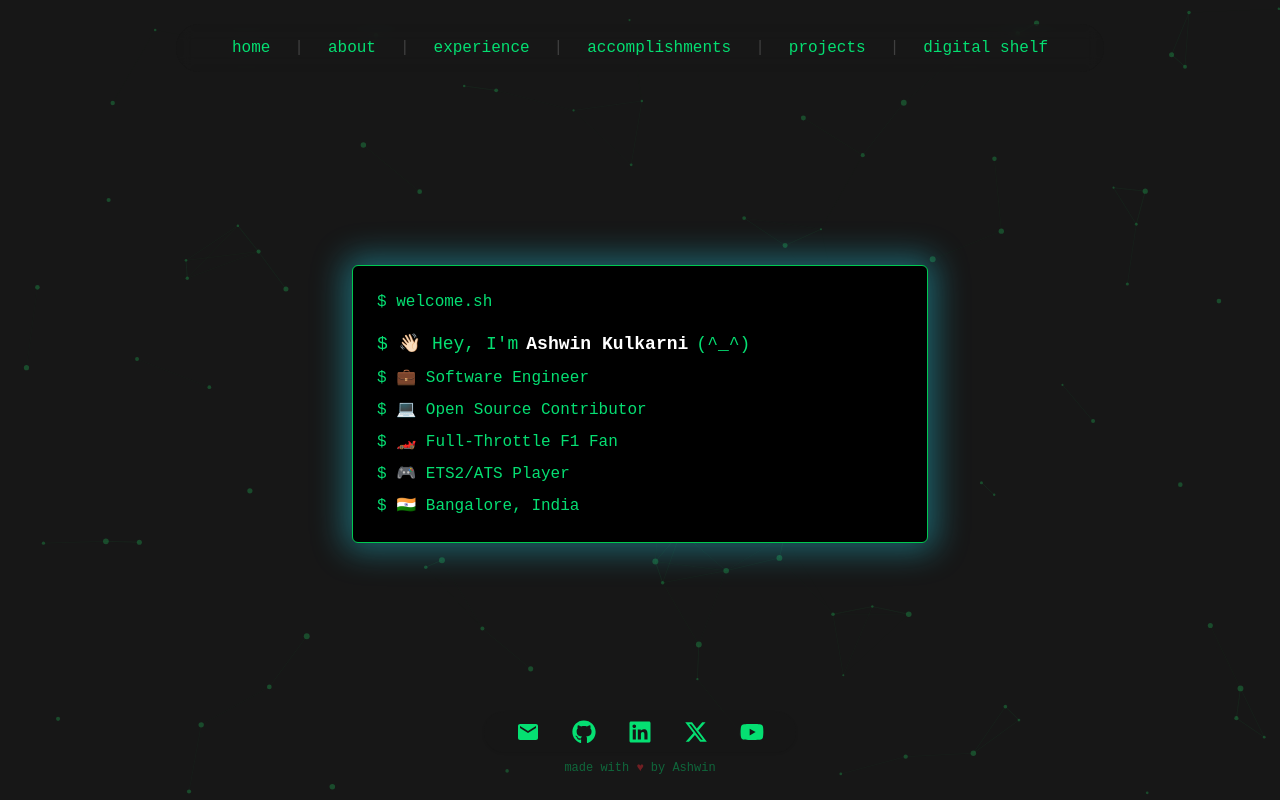
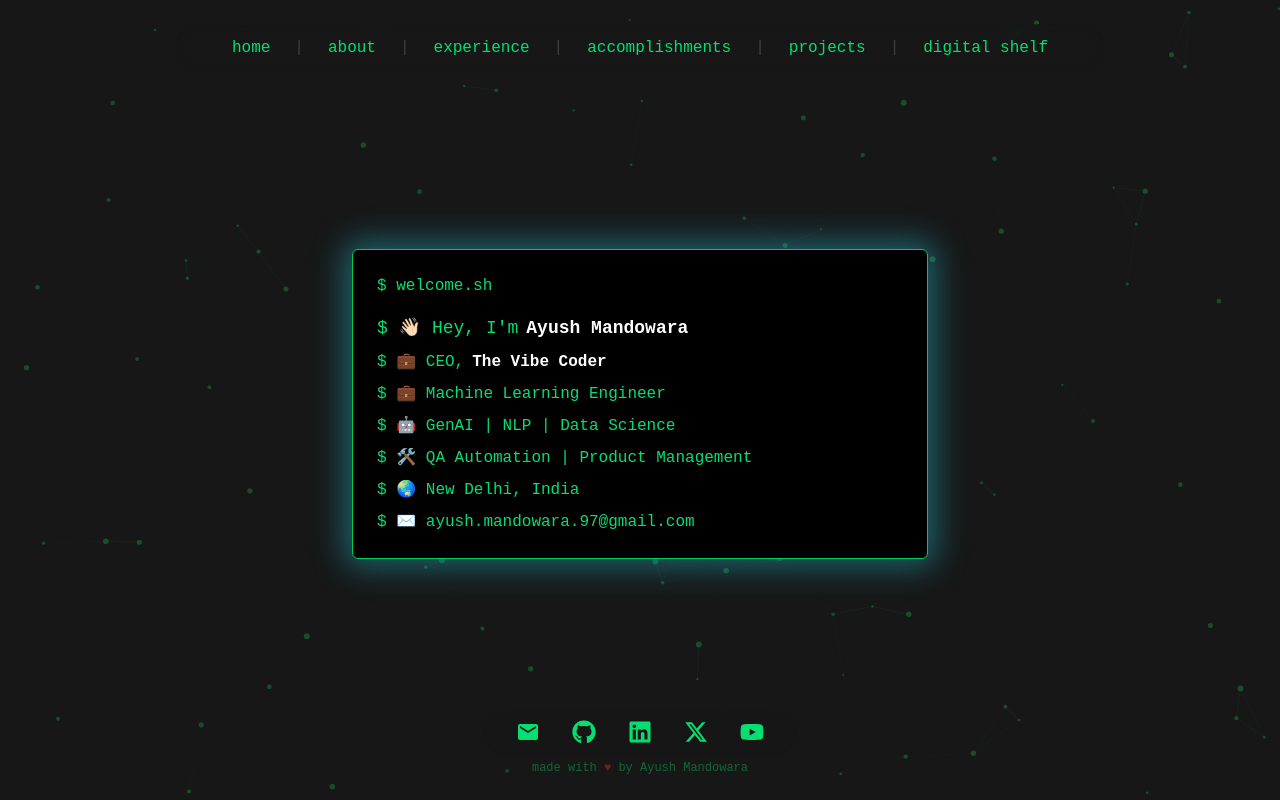
Before and after one commit to ayushxx7/ceo, a Next.js app: page / in a window 1280 px wide. Built offline with nearby package versions, Linux system fonts and the light colour scheme.

Commit message:
feat(layout, terminal): update personal information to reflect Ayush Mandowara's portfolio

```diff
--- a/app/layout.tsx
+++ b/app/layout.tsx
@@ -8,8 +8,8 @@ import ParticleBackground from '../components/ParticleBackground';
 import NavBar from '../components/NavBar';
 
 export const metadata: Metadata = {
-  title: 'Ashwin Kulkarni',
-  description: 'personal portfolio of Ashwin describing his work experience, projects, and blogs',
+  title: 'Ayush Mandowara',
+  description: 'Personal portfolio of Ayush Mandowara: Machine Learning Engineer, GenAI, NLP, QA Automation, Product Management.',
 }
 
 export const viewport = "width=device-width, initial-scale=1";
@@ -18,15 +18,15 @@ export default function RootLayout({ children }: { children: ReactNode }) {
   return (
     <html lang="en">
       <head>
-        <meta property="og:title" content="Ashwin Kulkarni" />
-        <meta property="og:description" content="Personal portfolio of Ashwin Kulkarni. Engineering @ IBM Cloud, ISDL | IIT Guwahati | Open Source | Coding Vibes." />
-        <meta property="og:url" content="https://ashwinkulkarni.space" />
+        <meta property="og:title" content="Ayush Mandowara" />
+        <meta property="og:description" content="Portfolio of Ayush Mandowara. Machine Learning Engineer with expertise in Data Science, Deep Learning, Generative AI, NLP, QA Automation, and Product Management." />
+        <meta property="og:url" content="https://ayushmandowara.com" />
         <meta property="og:type" content="website" />
-        <meta property="og:image" content="https://ashwinkulkarni.space/og-image.png" />
+        <meta property="og:image" content="https://ayushmandowara.com/og-image.png" />
         <meta name="twitter:card" content="summary_large_image" />
-        <meta name="twitter:title" content="Ashwin Kulkarni" />
-        <meta name="twitter:description" content="Personal portfolio of Ashwin Kulkarni. Engineering @ IBM Cloud, ISDL | IIT Guwahati | Open Source | Coding Vibes." />
-        <meta name="twitter:image" content="https://ashwinkulkarni.space/og-image.png" />
+        <meta name="twitter:title" content="Ayush Mandowara" />
+        <meta name="twitter:description" content="Portfolio of Ayush Mandowara. Machine Learning Engineer with expertise in Data Science, Deep Learning, Generative AI, NLP, QA Automation, and Product Management." />
+        <meta name="twitter:image" content="https://ayushmandowara.com/og-image.png" />
       </head>
       <body className="bg-neutral-950 min-h-screen flex flex-col">
         <ParticleBackground />
@@ -37,16 +37,17 @@ export default function RootLayout({ children }: { children: ReactNode }) {
         <footer className="w-full flex flex-col items-center pb-4 md:pb-6 relative z-20 px-4">
           {/* Social Icons */}
           <div className="flex gap-4 md:gap-8 font-mono text-green-400 text-xl md:text-2xl bg-neutral-900/80 rounded-full px-6 md:px-8 py-2 shadow-sm relative">
-            <a href="mailto:ashwin.kulkarni128@gmail.com" className="hover:text-green-200 transition-colors cursor-pointer relative z-10"><MdEmail /></a>
-            <a href="https://github.com/AshwinKul28" target="_blank" rel="noopener noreferrer" className="hover:text-green-200 transition-colors cursor-pointer relative z-10"><FaGithub /></a>
-            <a href="https://linkedin.com/in/iashwin28" target="_blank" rel="noopener noreferrer" className="hover:text-green-200 transition-colors cursor-pointer relative z-10"><FaLinkedin /></a>
-            <a href="https://twitter.com/AshwinKUlkarni4" target="_blank" rel="noopener noreferrer" className="hover:text-green-200 transition-colors cursor-pointer relative z-10"><FaXTwitter /></a>
-            <a href="https://www.youtube.com/@ashwin.kulkarni" target="_blank" rel="noopener noreferrer" className="hover:text-green-200 transition-colors cursor-pointer relative z-10"><FaYoutube /></a>
+            <a href="mailto:ayush.mandowara.97@gmail.com" className="hover:text-green-200 transition-colors cursor-pointer relative z-10"><MdEmail /></a>
+            <a href="https://github.com/ayushmandowara" target="_blank" rel="noopener noreferrer" className="hover:text-green-200 transition-colors cursor-pointer relative z-10"><FaGithub /></a>
+            <a href="https://linkedin.com/in/ayushmandowara" target="_blank" rel="noopener noreferrer" className="hover:text-green-200 transition-colors cursor-pointer relative z-10"><FaLinkedin /></a>
+            <a href="https://twitter.com/ayushxx7" target="_blank" rel="noopener noreferrer" className="hover:text-green-200 transition-colors cursor-pointer relative z-10"><FaXTwitter /></a>
+            <a href="https://youtube.com/@thevibecoder69" target="_blank" rel="noopener noreferrer" className="hover:text-green-200 transition-colors cursor-pointer relative z-10"><FaYoutube /></a>
+            {/* Add blog or other links as needed */}
           </div>
 
           {/* Made with love text */}
           <div className="text-green-400 text-xs font-mono mt-2 opacity-40">
-            made with <span className="text-red-500">♥</span> by Ashwin
+            made with <span className="text-red-500">♥</span> by Ayush Mandowara
           </div>
         </footer>
       </body>
--- a/components/Terminal.tsx
+++ b/components/Terminal.tsx
@@ -6,16 +6,27 @@ const LINES = [
   { prefix: '', text: '', emoji: '', typing: false },
   {
     prefix: '$ 👋🏻',
-    text: 'Hey, I\'m ',
+    text: "Hey, I'm ",
     emoji: '',
     typing: false,
-    highlight: { text: 'Ashwin Kulkarni', suffix: ' (^_^)' }
+    highlight: { text: 'Ayush Mandowara', suffix: '' }
   },
-  { prefix: '$ 💼', text: 'Software Engineer', emoji: '', typing: false },
-  { prefix: '$ 💻', text: 'Open Source Contributor', emoji: '', typing: false },
-  { prefix: '$ 🏎️', text: 'Full-Throttle F1 Fan', emoji: '', typing: false },
-  { prefix: '$ 🎮', text: 'ETS2/ATS Player', emoji: '', typing: false },
-  { prefix: '$ 🇮🇳', text: 'Bangalore, India', emoji: '', typing: false },
+  {
+    prefix: '$ 💼',
+    text: 'CEO, ',
+    emoji: '',
+    typing: false,
+    highlight: {
+      text: 'The Vibe Coder',
+      suffix: '',
+      href: 'https://the-vibe-coder-69.github.io/www/'
+    }
+  },
+  { prefix: '$ 💼', text: 'Machine Learning Engineer', emoji: '', typing: false },
+  { prefix: '$ 🤖', text: 'GenAI | NLP | Data Science', emoji: '', typing: false },
+  { prefix: '$ 🛠️', text: 'QA Automation | Product Management', emoji: '', typing: false },
+  { prefix: '$ 🌏', text: 'New Delhi, India', emoji: '', typing: false },
+  { prefix: '$ ✉️', text: 'ayush.mandowara.97@gmail.com', emoji: '', typing: false },
 ]
 
 export default function Terminal() {
```
